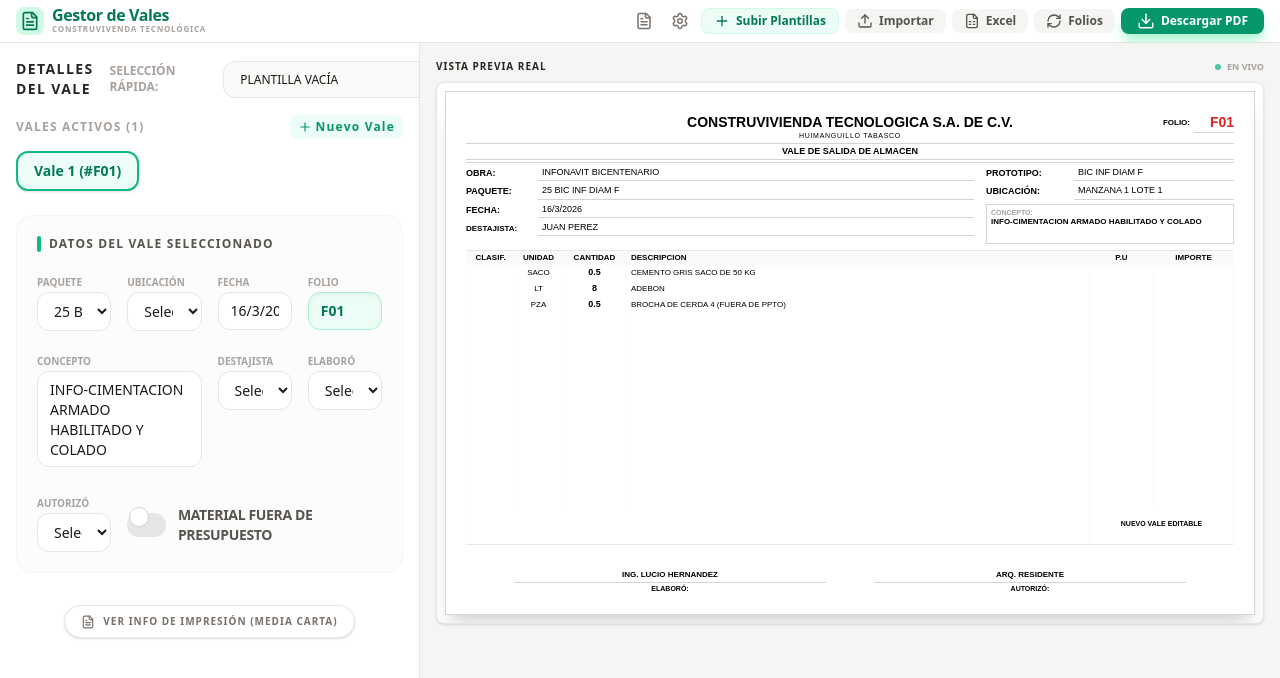
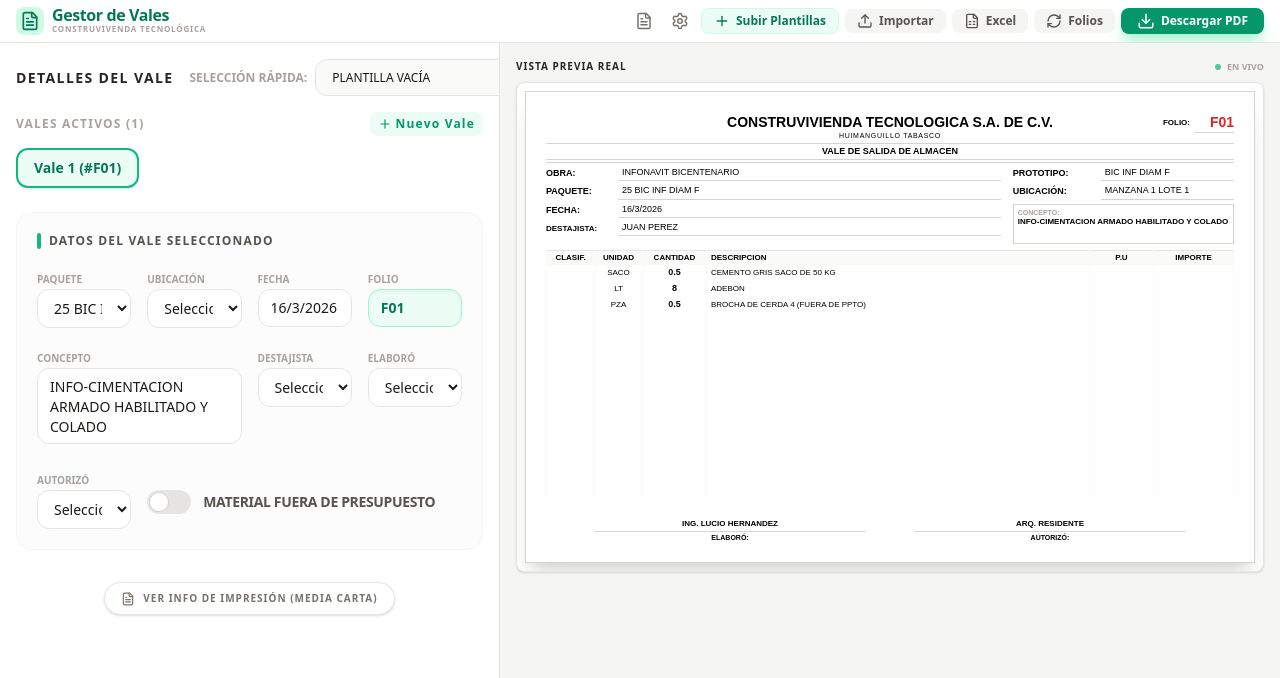
Before and after one commit to luciohernandez133-create/VALES-, a React (Vite) app: page / in a window 1280 px wide. Shown: the top 678 px of the page. Built offline with nearby package versions, Linux system fonts and the light colour scheme.

Commit message:
feat: Adjust layout and quick selection for voucher details
Increase the width of the form area in the main content grid to better accommodate the voucher details. Enhance the "Quick Selection" dropdown by allowing it to take up available space and ensuring labels maintain their readability.

```diff
--- a/src/App.tsx
+++ b/src/App.tsx
@@ -974,18 +974,18 @@
 
         {/* Main Content Grid */}
         <div className="flex-1 overflow-hidden">
-          <div className="grid grid-cols-1 xl:grid-cols-[420px_1fr] h-full w-full items-start">
+          <div className="grid grid-cols-1 xl:grid-cols-[500px_1fr] h-full w-full items-start">
             {/* Form Area */}
             <div className="bg-white p-3 md:p-4 space-y-4 border-r border-stone-200 h-full overflow-y-auto scrollbar-hide">
               <div className="space-y-4">
                 <div className="flex flex-col md:flex-row md:items-center justify-between gap-4 mb-4">
-                  <h3 className="text-sm font-bold text-stone-800 uppercase tracking-widest">Detalles del Vale</h3>
-                  <div className="flex items-center gap-2">
-                    <label className="text-xs font-bold text-stone-400 uppercase">Selección Rápida:</label>
+                  <h3 className="text-sm font-bold text-stone-800 uppercase tracking-widest whitespace-nowrap">Detalles del Vale</h3>
+                  <div className="flex items-center gap-2 flex-1 md:justify-end w-full">
+                    <label className="text-xs font-bold text-stone-400 uppercase whitespace-nowrap">Selección Rápida:</label>
                     <select
                       value={activeVoucher.templateId}
                       onChange={(e) => handleTemplateChange(e.target.value)}
-                      className="px-3 py-2 bg-stone-50 border border-stone-200 rounded-xl text-xs focus:ring-2 focus:ring-emerald-500 outline-none transition-all min-w-[200px]"
+                      className="px-3 py-2 bg-stone-50 border border-stone-200 rounded-xl text-xs focus:ring-2 focus:ring-emerald-500 outline-none transition-all flex-1 min-w-[200px] max-w-full"
                     >
                       {allTemplates.map(t => (
                         <option key={t.id} value={t.id}>{t.concepto}</option>
```
